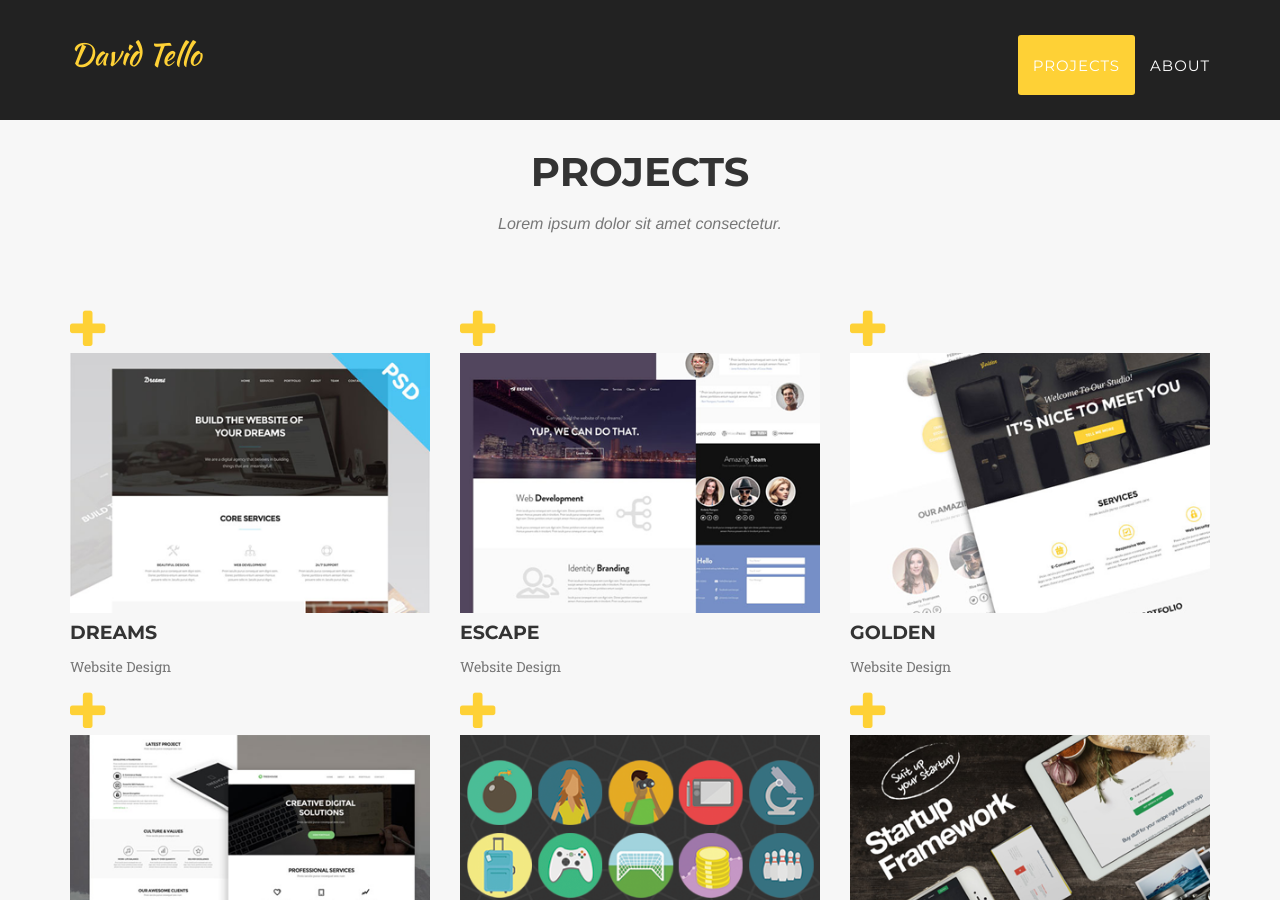
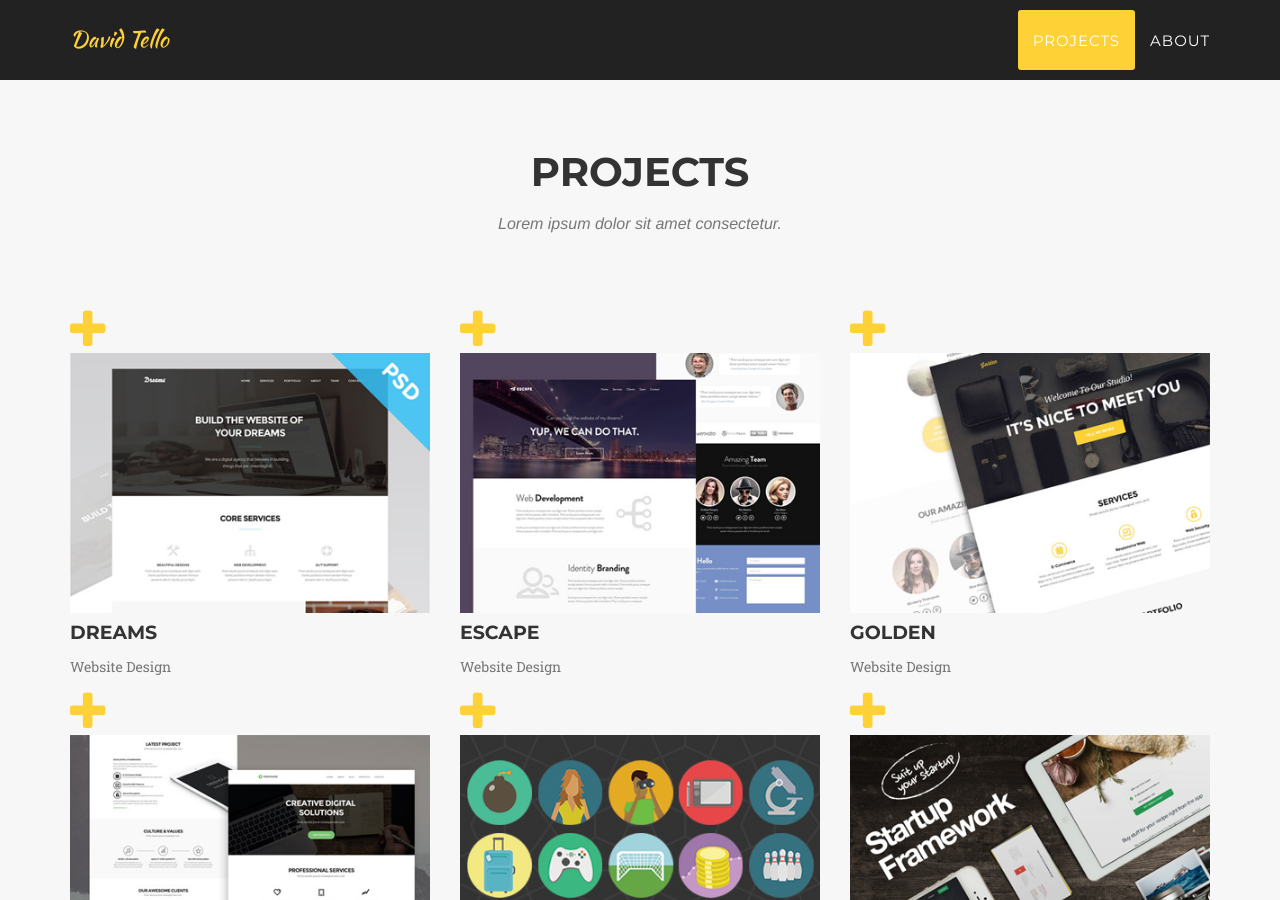
Before and after one commit to DavidTello1/Portfolio, a Jekyll site: the page built from index.html, in a window 1280 px wide and 900 px high. Built offline with Jekyll 4.4.1, drawn with Linux system fonts in a browser that asks for light colours; some web fonts are replaced.

Commit message:
Update header.html

```diff
--- a/_includes/header.html
+++ b/_includes/header.html
@@ -1,5 +1,5 @@
 <!-- Navigation -->
-    <nav class="navbar navbar-default navbar-fixed-top">
+    <nav class="navbar navbar-default navbar-fixed-top navbar-shrink">
         <div class="container">
             <!-- Brand and toggle get grouped for better mobile display -->
             <div class="navbar-header page-scroll">
@@ -13,7 +13,7 @@
             </div>
 
             <!-- Collect the nav links, forms, and other content for toggling -->
-            <div class="navbar-default navbar-shrink">
+            <div class="collapse navbar-collapse">
                 <ul class="nav navbar-nav navbar-right">
                     <li class="hidden">
                         <a href="#page-top"></a>
```
